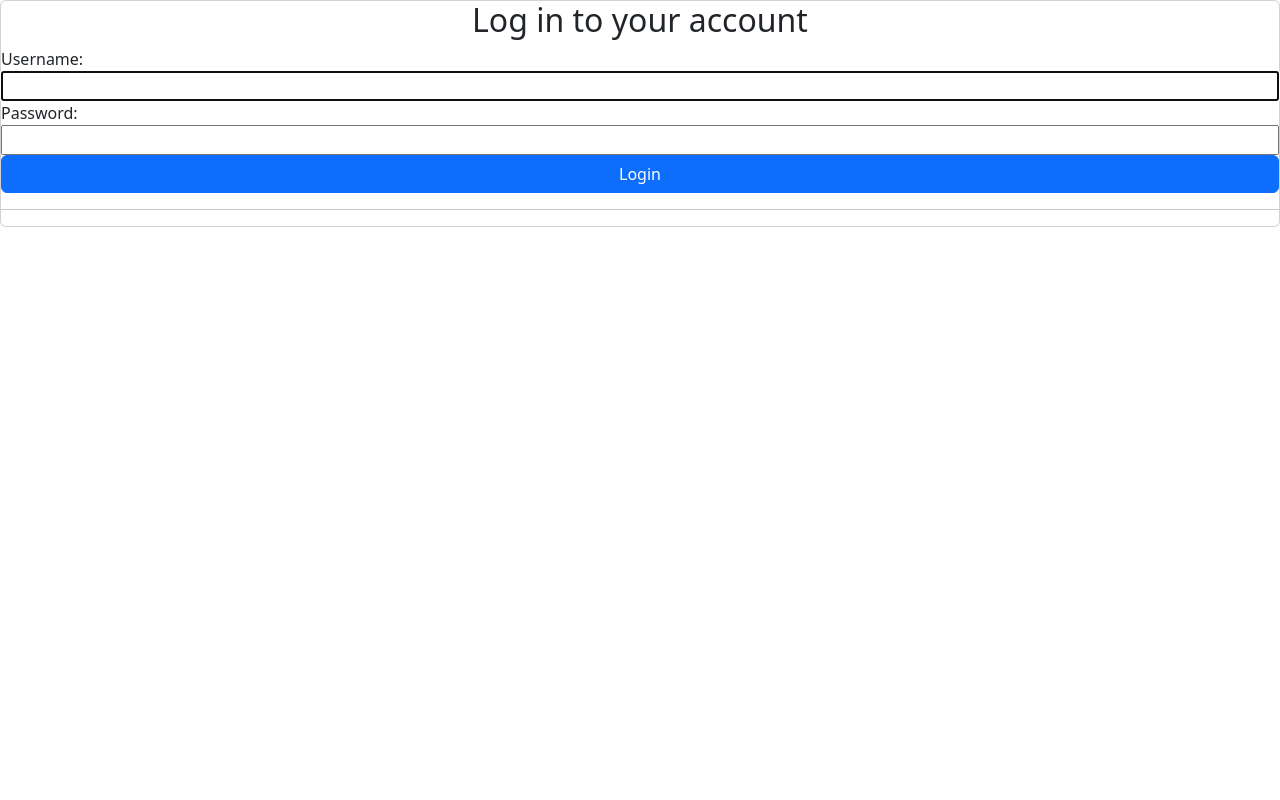
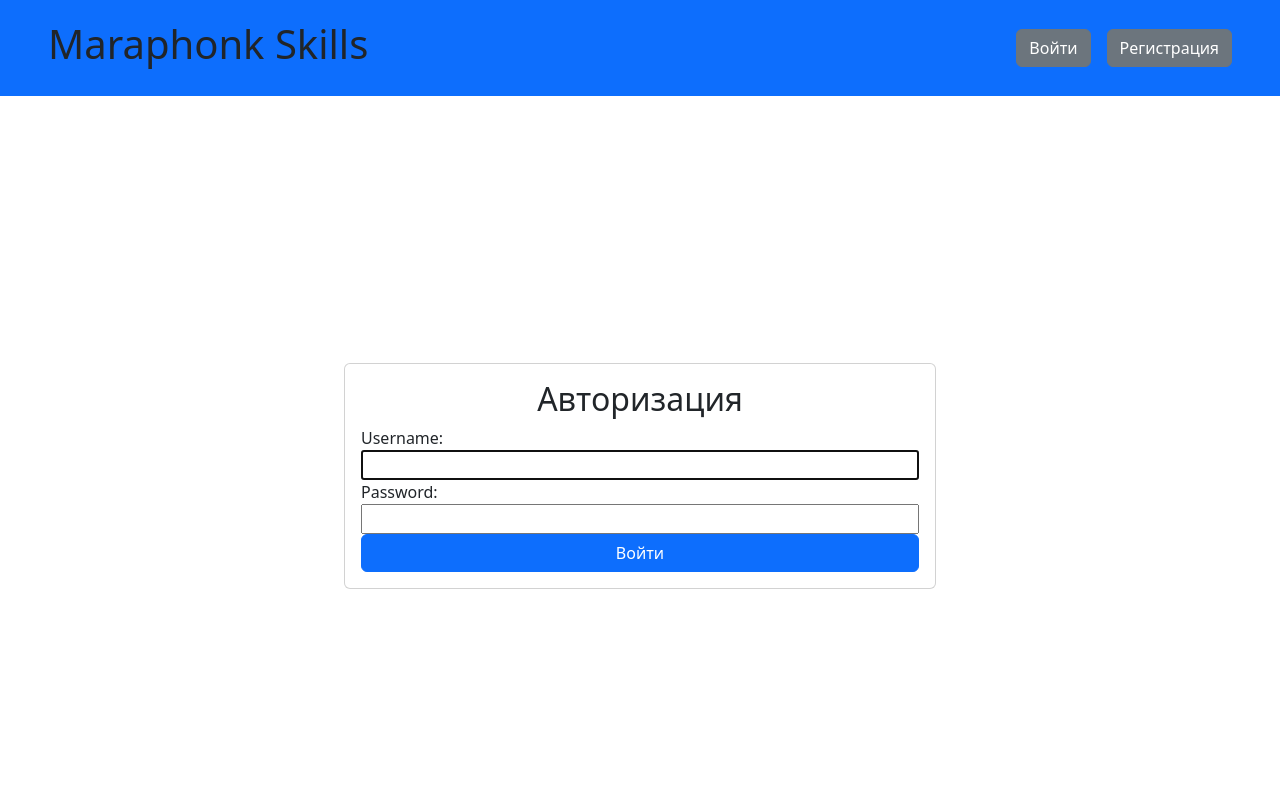
Before and after one commit to 0chuhh/maraphonk, a Django app: page /accounts/login/ in a window 1280 px wide. Run offline with Django 4.2, Linux system fonts and the light colour scheme; some libraries are stand-ins or nearby versions.

Commit message:
login form

```diff
--- a/accounts/urls.py
+++ b/accounts/urls.py
@@ -1,6 +1,9 @@
 from django.urls import path
+from django.contrib.auth.views import LogoutView
 from .views import MyLoginView
+
 
 urlpatterns = [
     path('login/', MyLoginView.as_view(),name='login'),
+    path('logout/', LogoutView.as_view(), name='logout')
 ]
--- a/accounts/views.py
+++ b/accounts/views.py
@@ -10,7 +10,7 @@ class MyLoginView(LoginView):
     redirect_authenticated_user = True
 
     def get_success_url(self):
-        return reverse_lazy('maraphonk.admin')
+        return reverse_lazy('main')
 
     def form_invalid(self, form):
         messages.error(self.request,'Invalid username or password')
--- a/maraphonk/settings.py
+++ b/maraphonk/settings.py
@@ -133,3 +133,6 @@ DEFAULT_AUTO_FIELD = 'django.db.models.BigAutoField'
 
 
 AUTH_USER_MODEL = 'accounts.User'
+
+LOGIN_REDIRECT_URL = '/'
+LOGOUT_REDIRECT_URL = '/'
--- /dev/null
+++ b/static/js/main_page/index.js
@@ -0,0 +1,3 @@
+function IWantToBeRunner(event){
+    console.log(event)
+}
--- a/templates/base.html
+++ b/templates/base.html
@@ -11,7 +11,14 @@
     {% bootstrap_javascript %}
 </head>
 <body>
-    {% block body %}
-    {% endblock %}
+<div class="d-flex h-100 flex-column">
+    {% include 'main_page/../layout/header.html' %}
+    <div class="m-5 d-flex h-100 flex-column">
+        {% block body %}
+        {% endblock %}
+    </div>
+</div>
+{% block scripts %}
+{% endblock %}
 </body>
 </html>
--- /dev/null
+++ b/templates/layout/header.html
@@ -0,0 +1,6 @@
+<header>
+    <div class="p-5 d-flex flex-row justify-content-between info w-100 h-25 bg-primary d-flex justify-content-center align-items-center">
+        <h1>Maraphonk Skills</h1>
+        {% include 'registration/login_button.html' %}
+    </div>
+</header>
--- a/templates/main_page/info.html
+++ /dev/null
@@ -1,3 +0,0 @@
-<div class="info w-100 h-25 bg-primary d-flex justify-content-center align-items-center">
-    <h1>Maraphonk Skills</h1>
-</div>
--- a/templates/main_page/main.html
+++ b/templates/main_page/main.html
@@ -1,7 +1,6 @@
 {% extends 'base.html' %}
 {% block body %}
     <div class="d-flex h-100 w-100  flex-column">
-    {% include 'main_page/info.html'  %}
     {% include 'main_page/buttons.html' %}
     </div>
 {% endblock %}
--- a/templates/registration/login.html
+++ b/templates/registration/login.html
@@ -1,14 +1,13 @@
 {% extends "base.html" %} {% block body %}
-<div class="center">
-  <form method="post" class="card" novalidate>
+<div class="d-flex align-items-center justify-content-center h-100">
+  <form method="post" class="card p-3 w-50" novalidate>
     {% csrf_token %}
-    <h2 class="text-center">Log in to your account</h2>
+    <h2 class="text-center">Авторизация</h2>
     {% for field in form %} {{ field.label_tag }} {{ field }} {% if field.errors %}
     <small>{{ field.errors|striptags }}</small>
     {% endif %} {% endfor %}
 
-    <input type="submit" value="Login" class="btn btn-primary full-width" />
-    <hr />
+    <input type="submit" value="Войти" class="btn btn-primary full-width" />
   </form>
 </div>
 {% endblock %}
--- /dev/null
+++ b/templates/registration/login_button.html
@@ -0,0 +1,8 @@
+<div class="d-flex align-items-center gap-3">
+    {% if user.is_authenticated %}
+        <a href="{% url 'logout' %}" class="btn btn-secondary">Выйти</a>
+    {% else %}
+        <a href="{% url 'login' %}" class="btn btn-secondary">Войти</a>
+        <a class="btn btn-secondary">Регистрация</a>
+    {% endif %}
+</div>
```
Also changed, not shown: templates/main_page/buttons.html (+6 -2 lines), db.sqlite3.
